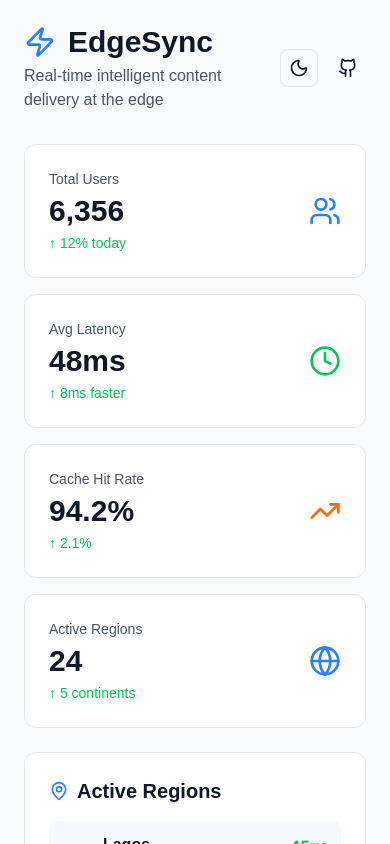
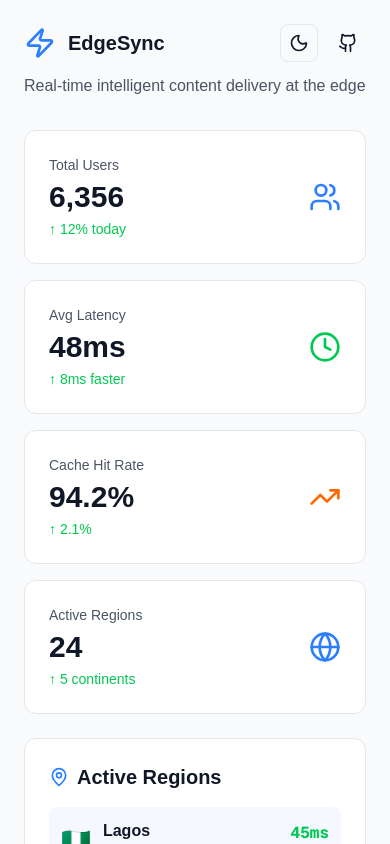
Before and after one commit to fohalabi/edgesync, a Next.js app: page /dashboard in a window 390 px wide. Shown: the top 844 px of the page. Built offline with nearby package versions, Linux system fonts and the light colour scheme.

Commit message:
Fixed the darkmode and github location in mobile

```diff
--- a/app/components/EdgeDashboard.tsx
+++ b/app/components/EdgeDashboard.tsx
@@ -82,13 +82,10 @@ export default function EdgeDashboard() {
     <div className={`min-h-screen ${bgClass} transition-colors duration-200 p-6`}>
       {/* Header */}
       <div className="max-w-7xl mx-auto mb-8">
-        <div className="flex items-center justify-between">
-          <div>
-            <h1 className="text-3xl font-bold flex items-center gap-3">
-              <Zap className="text-blue-500" size={32} />
-              EdgeSync
-            </h1>
-            <p className={`mt-1 ${textSecondary}`}>Real-time intelligent content delivery at the edge</p>
+          <div className="flex items-center justify-between">
+          <div className='flex items-center gap-3'>
+            <Zap className="text-blue-500" size={32} />
+              <span className='text-xl sm:text-2xl font-bold'>EdgeSync</span>
           </div>
 
           <div className="flex items-center gap-3">
@@ -109,6 +106,8 @@ export default function EdgeDashboard() {
             </a>
           </div>
         </div>
+
+        <p className={`mt-3 ${textSecondary}`}>Real-time intelligent content delivery at the edge</p>
       </div>
 
       <div className="max-w-7xl mx-auto space-y-6">
```
